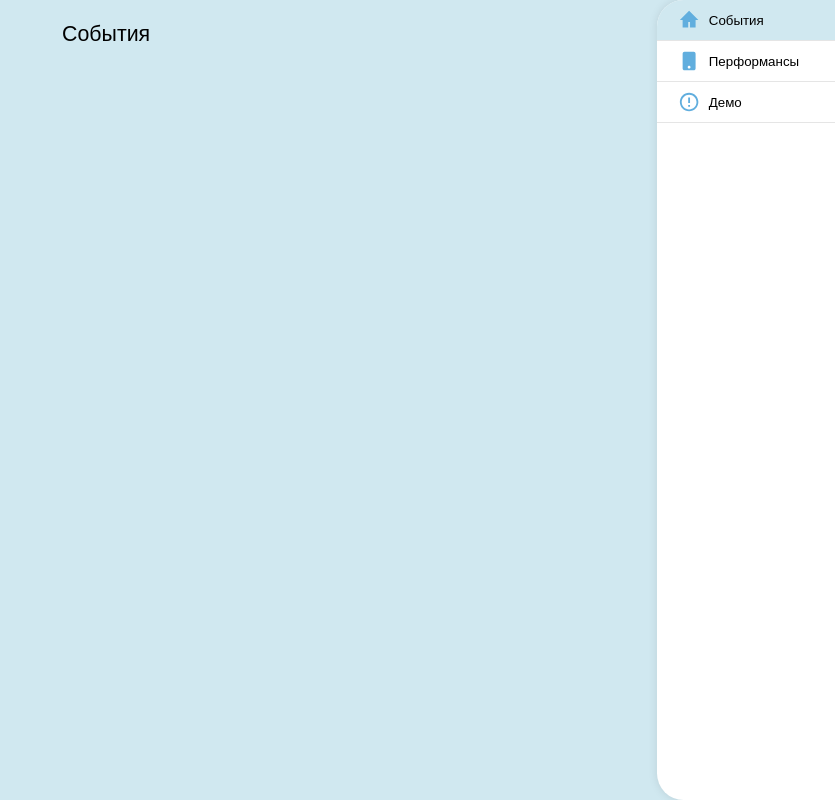
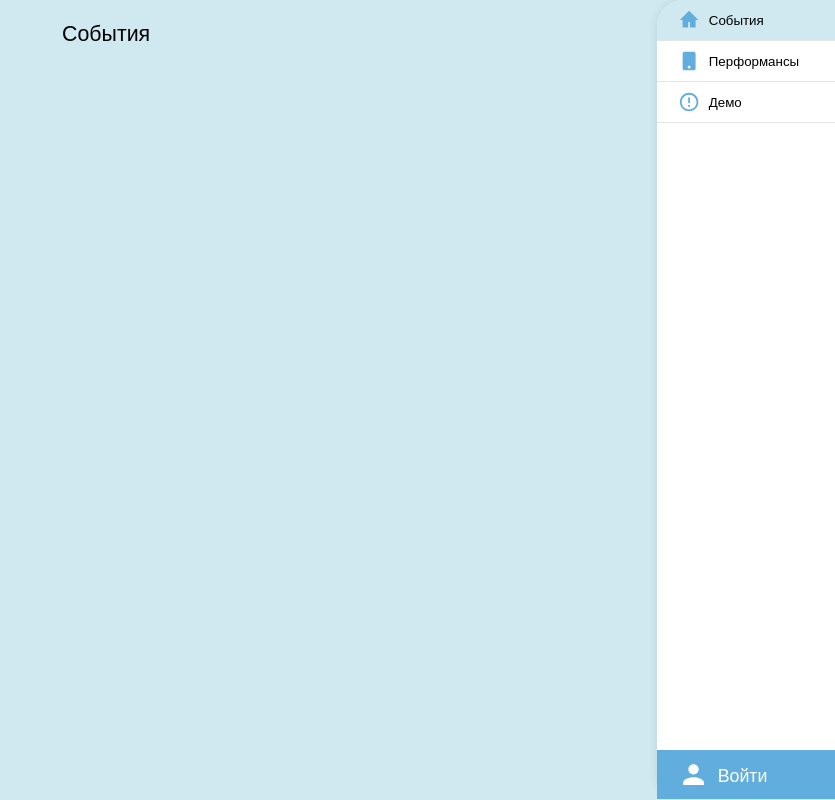
Before and after one commit to roman-orlovskiy/gromka.ru, a Vue app: page / in a window 1280 px wide. Shown: the whole page, without its empty margins (445-1280 px from the left). Built offline with nearby package versions, Linux system fonts and the light colour scheme.

Commit message:
Add auth button

```diff
--- a/src/components/RightMenu.vue
+++ b/src/components/RightMenu.vue
@@ -1,5 +1,6 @@
 <template>
   <div class="right-menu">
+    <div class="right-menu__items">
       <RouterLink
         v-for="item in menuItems"
         :key="item.text"
@@ -11,6 +12,17 @@
         <span>{{ item.text }}</span>
       </RouterLink>
     </div>
+
+    <div class="right-menu__auth">
+      <RouterLink
+        class="right-menu__item right-menu__item--auth"
+        to="/login"
+      >
+        <AuthIcon />
+        <span>Войти</span>
+      </RouterLink>
+    </div>
+  </div>
 </template>
 
 <script setup>
@@ -18,7 +30,7 @@ import MainIcon from '@/components/icons/MainIcon.vue'
 import PerfIcon from '@/components/icons/PerfIcon.vue'
 import DemoIcon from '@/components/icons/DemoIcon.vue'
 import { RouterLink, useRoute } from 'vue-router'
-
+import AuthIcon from '@/components/icons/AuthIcon.vue'
 const route = useRoute()
 
 const isActive = (name) => {
@@ -57,6 +69,9 @@ const menuItems = [
   z-index: 1000;
   border-radius: 3rem 0 0 3rem;
   font-size: 1.5rem;
+  display: flex;
+  flex-direction: column;
+  justify-content: space-between;
 
   @include layout-aspect-mobile {
     position: fixed;
@@ -65,9 +80,17 @@ const menuItems = [
     width: 100%;
     height: 5rem;
     border-radius: 0;
+  }
+
+  &__items {
     display: flex;
+    flex-direction: column;
+
+    @include layout-aspect-mobile {
+      flex-direction: row;
       justify-content: center;
       align-items: center;
+    }
   }
 
   &__item {
@@ -115,6 +138,28 @@ const menuItems = [
         fill: $color-primary;
       }
     }
+
+    &--auth {
+      background-color: $color-primary;
+      color: $color-white;
+      border-radius: 0;
+      font-size: 2rem;
+
+      &:first-child {
+        border-radius: 0;
+      }
+
+      &:hover {
+        box-shadow: 0 -1rem 1rem rgba(0, 0, 0, 0.1);
+      }
+
+      svg {
+        width: 3.5rem;
+        path {
+          fill: $color-white;
+        }
+      }
+    }
   }
 }
 </style>
--- /dev/null
+++ b/src/components/icons/AuthIcon.vue
@@ -0,0 +1,7 @@
+<template>
+  <svg xmlns="http://www.w3.org/2000/svg" viewBox="0 0 24 24">
+    <path
+      d="M12 12c2.21 0 4-1.79 4-4s-1.79-4-4-4-4 1.79-4 4 1.79 4 4 4zm0 2c-2.67 0-8 1.34-8 4v2h16v-2c0-2.66-5.33-4-8-4z"
+    />
+  </svg>
+</template>
```
Lines whose indentation alone changed are shown as unchanged.
